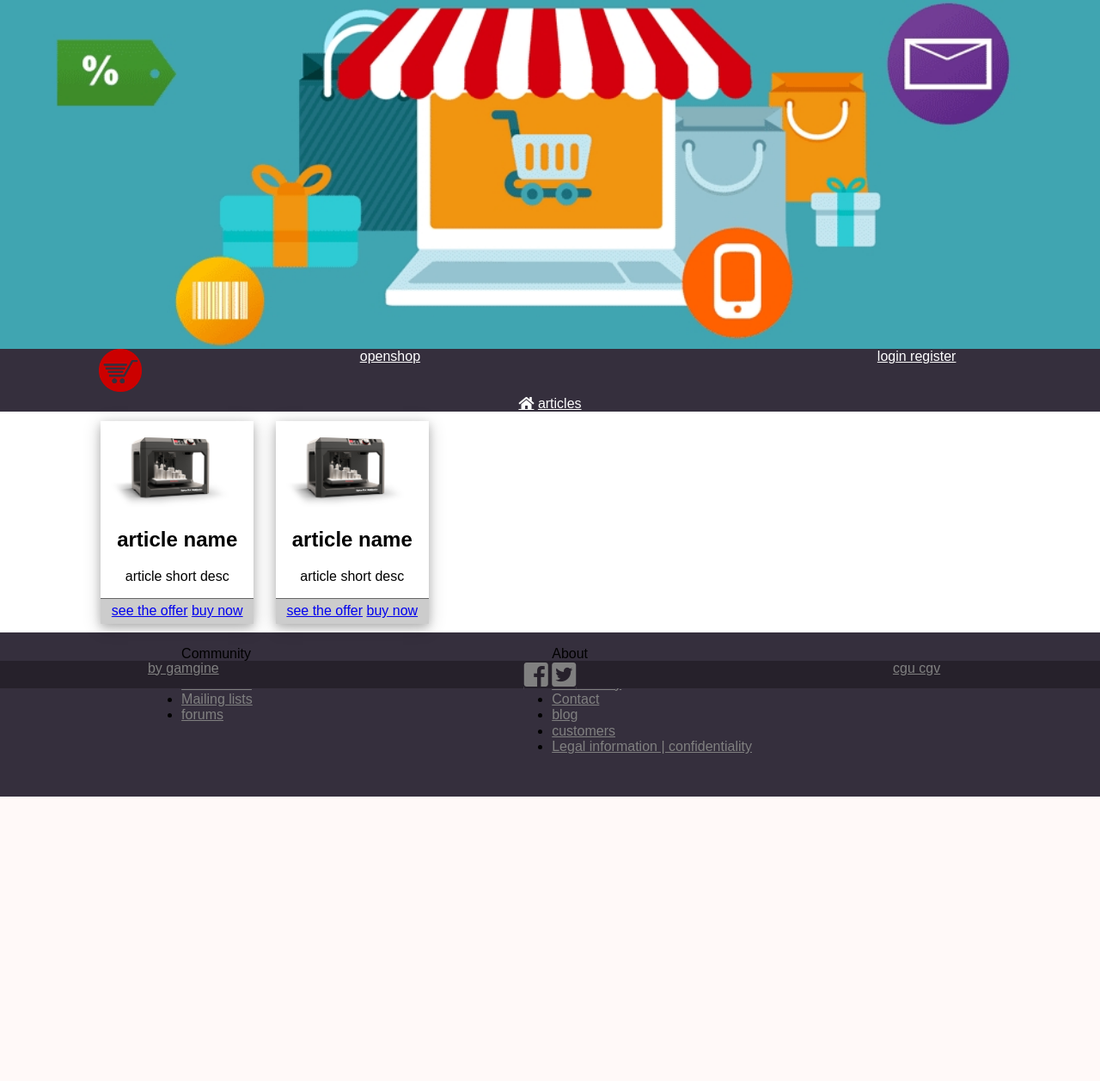
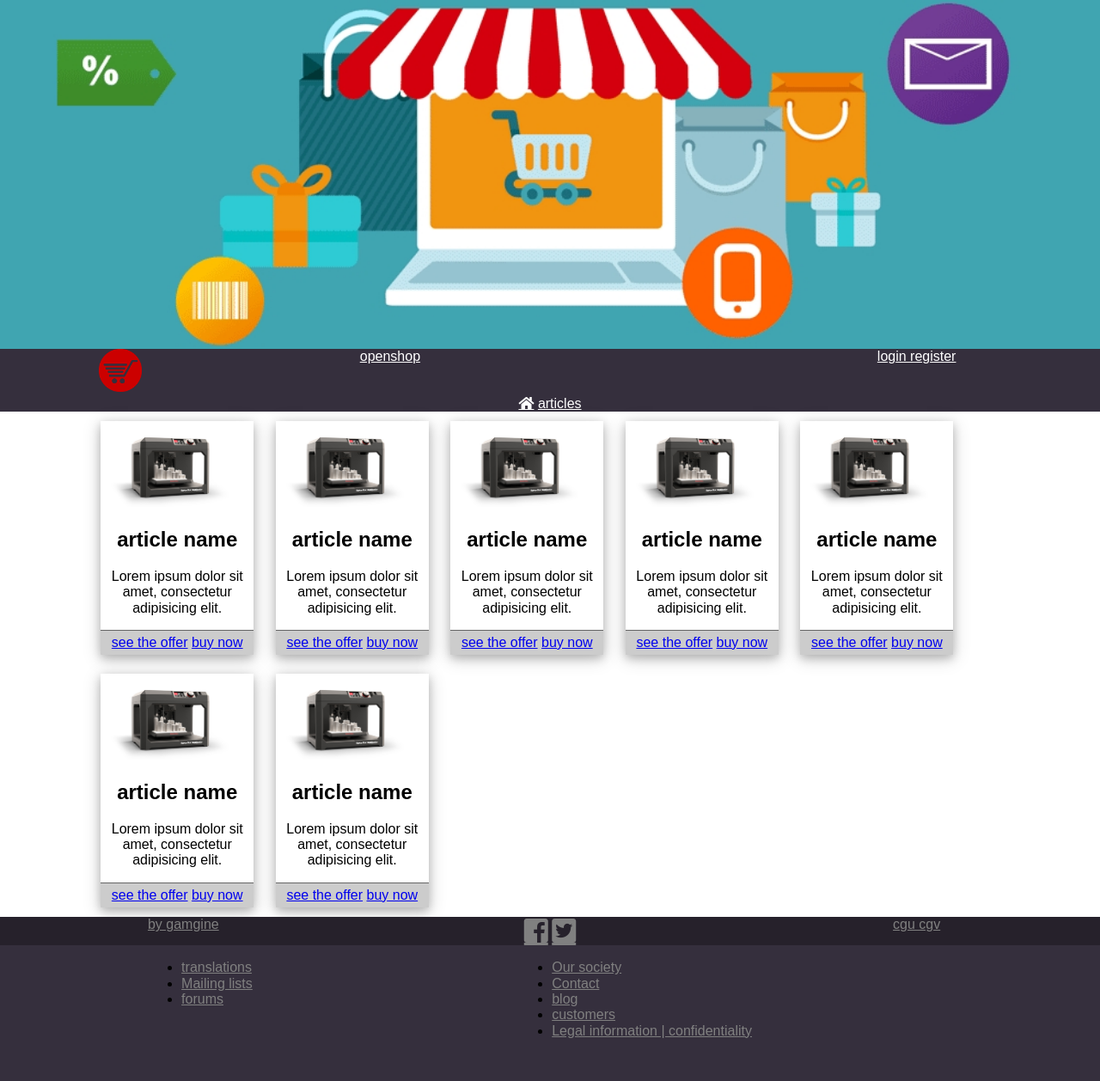
Before and after one commit to gamegine/tp-openshop, a PHP site: page /articles.php in a window 1280 px wide. Shown: the whole page at 86% size. Before the commit the page ends 927 px from the top, so only its background shows below. Run offline with PHP 8.4, Linux system fonts and the light colour scheme; some libraries are stand-ins or nearby versions.

Commit message:
php echo

```diff
--- a/articles.php
+++ b/articles.php
@@ -8,6 +8,10 @@
 	$designer=$author="gamgine";
 	$img = "/asset/banniere.jpg";
 
+	$article=array('name'=>"article name",'sdesc'=>"Lorem ipsum dolor sit amet, consectetur adipisicing elit.",'prix'=>250,'img'=>"/articlesimg/arimg.jpg",'url'=>"/article.php");
+
+	$articles=array($article,$article,$article,$article,$article,$article,$article);
+
 	$title="articles page 1";
 	$desc="cat + articles page";
 
--- a/index.php
+++ b/index.php
@@ -5,6 +5,9 @@
 	$designer=$author="gamgine";
 	$img = "/asset/banniere.jpg";
 
+	$article=array('name'=>"article name",'sdesc'=>"Lorem ipsum dolor sit amet, consectetur adipisicing elit.",'prix'=>250,'img'=>"/articlesimg/arimg.jpg",'url'=>"/article.php");
+
+	$articles=array($article,$article,$article);
 	$title="openshop index";
 	$desc="open shop e-commerce dédié à l'open source";
 
--- a/view/articles.php
+++ b/view/articles.php
@@ -6,26 +6,15 @@
 <?php include('header.php'); ?>
 		<main class="pure-g">
 			<section class="pure-u-20-24 pure-g " id="articles">
-				<article class="pure-u-sm-1-1 pure-u-md-10-24 pure-u-lg-1-4 pure-u-xl-4-24 dc">
-					<a href="/article.php" class="dc"></a>
-					<img src="./articlesimg/arimg.jpg" alt="ar img" width="100%">
-					<h2>article name</h2>
-					<p>article short desc</p>
-					<p class="link">
-						<a href="/article.php">see the offer</a>
-						<a href="#">buy now</a>
-					</p>
-				</article>
-				<article class="pure-u-sm-1-1 pure-u-md-10-24 pure-u-lg-1-4 pure-u-xl-4-24 dc">
-					<a href="/article.php" class="dc"></a>
-					<img src="./articlesimg/arimg.jpg" alt="ar img" width="100%">
-					<h2>article name</h2>
-					<p>article short desc</p>
-					<p class="link">
-						<a href="/article.php">see the offer</a>
-						<a href="#ttt">buy now</a>
-					</p>
-				</article>
+<?php
+foreach($articles as $article)
+{
+echo '				<article class="pure-u-sm-1-1 pure-u-md-10-24 pure-u-lg-1-4 pure-u-xl-4-24 dc">
+					<a href="'.$article['url'].'" class="dc"></a><img src='.$article['img'].' alt="ar img" width="100%">
+					<h2>'.$article['name'].'</h2><p>'.$article['sdesc'].'</p>
+					<p class="link"><a href="'.$article['url'].'">see the offer</a> <a href="#">buy now</a></p>
+				</article>';
+}?>
 			</section>
 		</main>
 <?php include('footer.html'); ?>
```
Also changed, not shown: article.php (+7 -3 lines), view/article.php (+5 -7 lines), view/index.php (+11 -5 lines).
